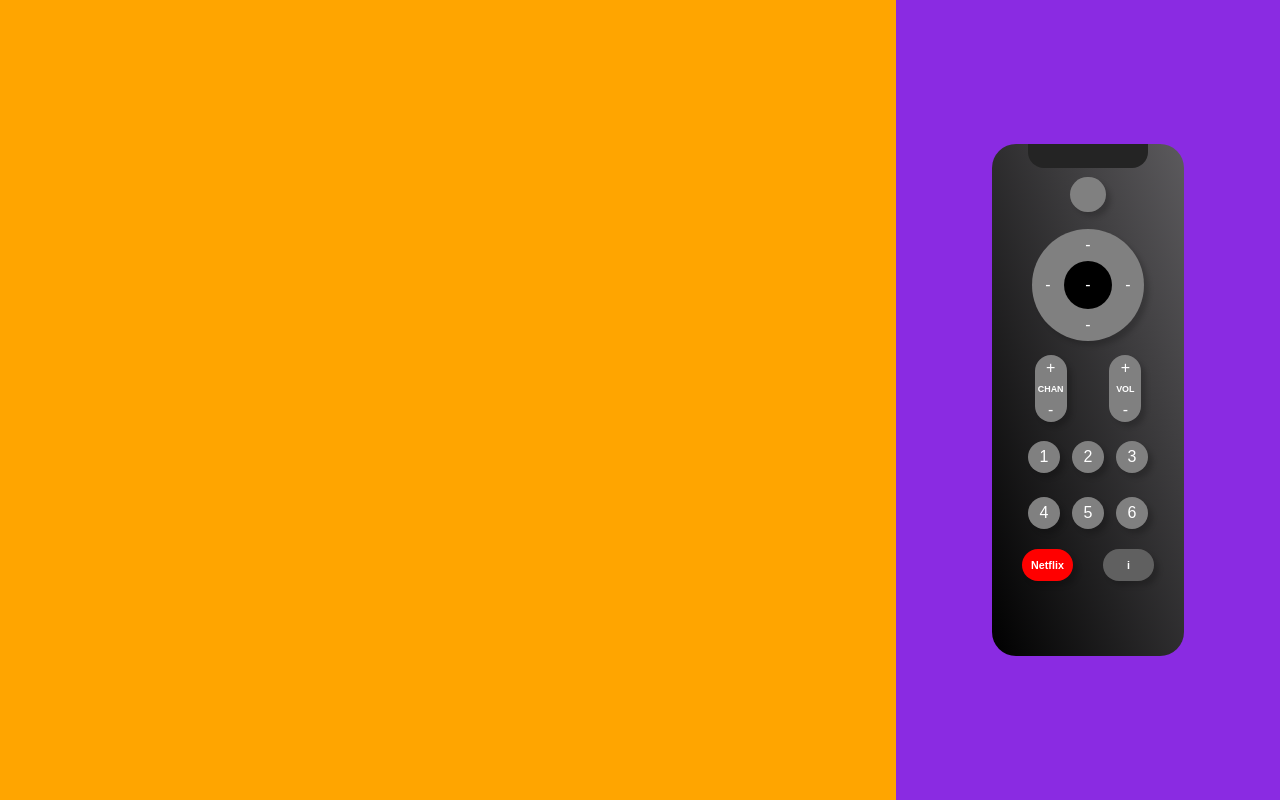
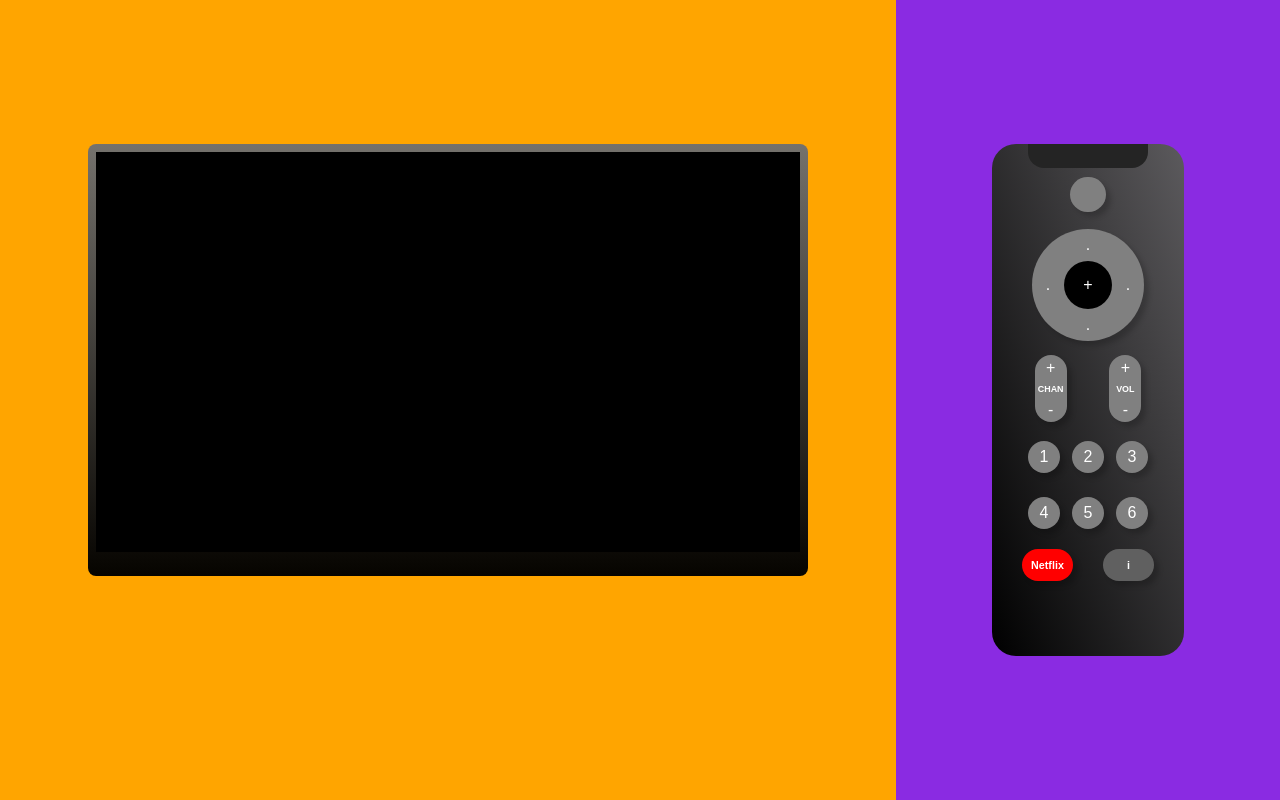
Before and after one commit to AbrahamEsc1911/FSD-TV-INTERACTIVE, a plain HTML site: page index.html in a window 1280 px wide. Drawn offline with Linux system fonts and the light colour scheme.

Commit message:
feat: all the screen

```diff
--- a/css/styles.css
+++ b/css/styles.css
@@ -15,13 +15,6 @@ body {
 }
 
 /* CONTROL */
-
-.bg-tv {
-    height: 100vh;
-    width: 70vw;
-
-    background-color: orange;
-}
 
 .bg-control {
     height: 100vh;
@@ -404,3 +397,63 @@ IR-SECTION */
 .bg-red {
     background-color: red;
 }
+
+/* TV SECTION */
+
+.bg-tv {
+    height: 100vh;
+    width: 70vw;
+
+    background-color: orange;
+    display: flex;
+    justify-content: center;
+    align-items: center;
+}
+
+#body-tv {
+    height: 32em;
+    width: 45em;
+
+    /* background-color: blue; */
+
+    display: flex;
+    justify-content: flex-start;
+    flex-direction: column;
+    align-items: center;
+}
+
+/* SCREEN */
+
+#section-tv-one {
+    height: 27em;
+    width: 45em;
+
+    /* background-color: red; */
+
+    display: flex;
+    justify-content: center;
+    align-items: center;
+}
+
+#bg-frame-tv {
+    height: 27em;
+    width: 45em;
+
+    border-radius: 0.5em;
+    background: linear-gradient(rgba(112, 112, 112, 0.97), rgba(0, 0, 0, 0.977));
+
+    display: flex;
+    align-items: center;
+    justify-content: center;
+}
+
+#bg-Screen {
+    height: 25em;
+    width: 44em;
+
+    margin-bottom: 1em;
+
+    background-color: black;
+}
+
+/* IR SECTION */
--- a/index.html
+++ b/index.html
@@ -1,13 +1,34 @@
 <!DOCTYPE html>
 <html lang="en">
+
 <head>
     <meta charset="UTF-8">
     <meta name="viewport" content="width=device-width, initial-scale=1.0">
     <title>TV</title>
-    <link rel="stylesheet" href="./css/styles.css"/>
+    <link rel="stylesheet" href="./css/styles.css" />
 </head>
+
 <body>
-   <div class="bg-tv"></div>
+    <div class="bg-tv">
+        <div id="body-tv">
+            <div id="section-tv-one">
+                <div id="bg-frame-tv">
+                    <div id="bg-Screen"></div>
+                </div>
+
+            </div>
+            <div id="section-tv-two">
+                <div></div>
+            </div>
+            <div id="section-tv-three">
+                <div></div>
+            </div>
+            <div id="section-tv-four">
+                <div></div>
+            </div>
+        </div>
+
+    </div>
     <div class="bg-control">
         <div id="body-control">
             <div id="section-one">
@@ -18,16 +39,16 @@
             </div>
             <div id="section-three">
                 <div id="bg-circle-section">
-                <div id="bg-circle-section-one" >
-                    <div id="button-left-circle-section">-</div>
+                    <div id="bg-circle-section-one">
+                        <div id="button-left-circle-section">.</div>
                     </div>
                     <div id="bg-circle-section-two">
-                    <div id="bg-top-circle-section">-</div>
-                    <div id="bg-middle-circle-section">-</div>
-                    <div id="bg-bottom-circle-section">-</div>
+                        <div id="bg-top-circle-section">.</div>
+                        <div id="bg-middle-circle-section">+</div>
+                        <div id="bg-bottom-circle-section">.</div>
                     </div>
                     <div id="bg-circle-section-three">
-                    <div id="button-rigth-circle-section">-</div>
+                        <div id="button-rigth-circle-section">.</div>
                         <div>
                         </div>
                     </div>
@@ -77,4 +98,5 @@
         </div>
     </div>
 </body>
+
 </html>
```
Lines whose indentation alone changed are shown as unchanged.
